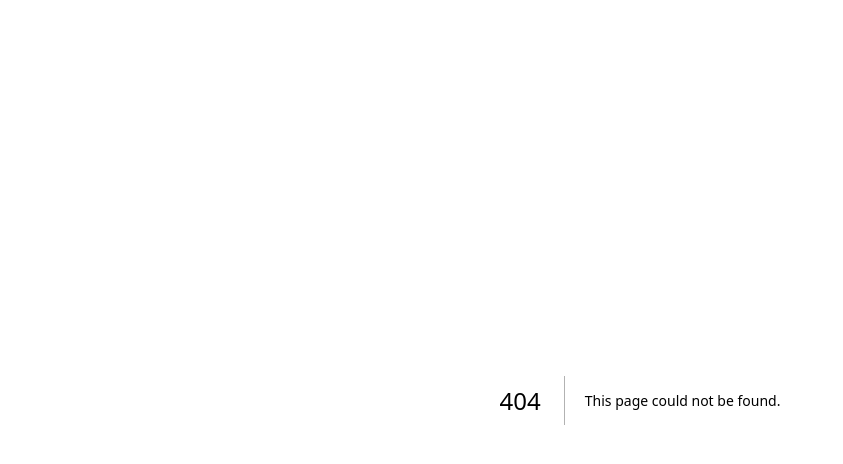
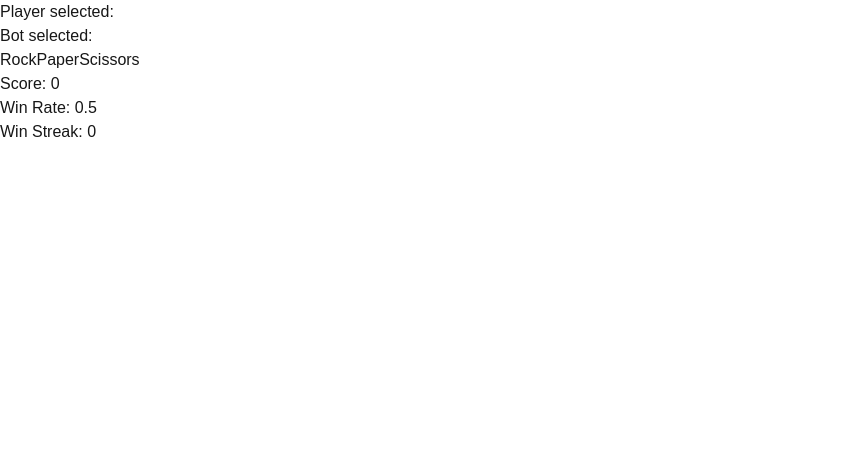
Before and after one commit to megasceptileftw/ecs162finalproject, a Next.js app: page /rps in a window 1280 px wide. Before the commit this address had no page. Shown: the top 464 px of the page, without its empty margins (0-843 px from the left). Built offline with nearby package versions, Linux system fonts and the light colour scheme.

Commit message:
Added basic page for rps with placeholders

```diff
--- /dev/null
+++ b/src/app/rps/page.js
@@ -0,0 +1,62 @@
+"use client"
+import { useState } from 'react'
+
+export default function RPSPage() {
+    // Initializing current state (null) and function to update state for player and bot
+    // Found this on w3schools tutorials for react: https://www.w3schools.com/react/react_usestate.asp
+    const [playerChoice, setPlayerChoice] = useState(null);
+    const [botChoice, setBotChoice] = useState(null);
+
+    // Current placeholder values for stats
+    let score = 0;
+    let winRate = 0.5;
+    let winStreak = 0;
+
+    return (
+        <main>
+            {/* Images and text for selections in rps */}
+            <div className="gameChoices">
+                {/* Player choice image */}
+                <img src=""/>
+                <p>Player selected: {playerChoice}</p>
+
+                {/* Bot choice image */}
+                <img src=""/>
+                <p>Bot selected: {botChoice}</p>
+
+                {/* Underneath imgs probably include text declaring the winner */}
+            </div>
+
+            {/* Game of rock-paper-scissors */}
+            <div className="rps">
+                {/* Button for choosing rock */}
+                <button
+                type="button"
+                className="rpsButtons"
+                onClick={() => setPlayerChoice("rock")}
+                >Rock</button>
+
+                {/* Button for choosing paper */}
+                <button
+                type="button"
+                className="rpsButtons"
+                onClick={() => setPlayerChoice("paper")}
+                >Paper</button>
+
+                {/* Button for choosing Scissors */}
+                <button
+                type="button"
+                className="rpsButtons"
+                onClick={() => setPlayerChoice("scissors")}
+                >Scissors</button>
+            </div>
+
+            {/* Current stats for the player, displaying them at the bottom of the page */}
+            <div className="stats">
+                <p>Score: {score}</p>
+                <p>Win Rate: {winRate}</p>
+                <p>Win Streak: {winStreak}</p>
+            </div>
+        </main>
+    );
+}
```
